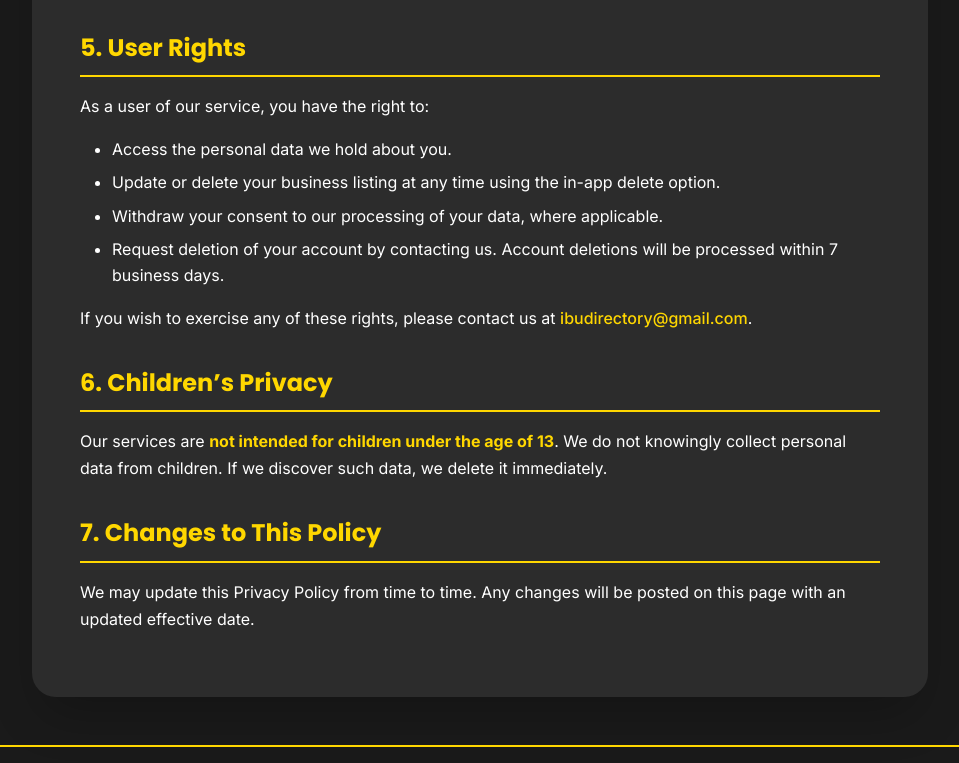
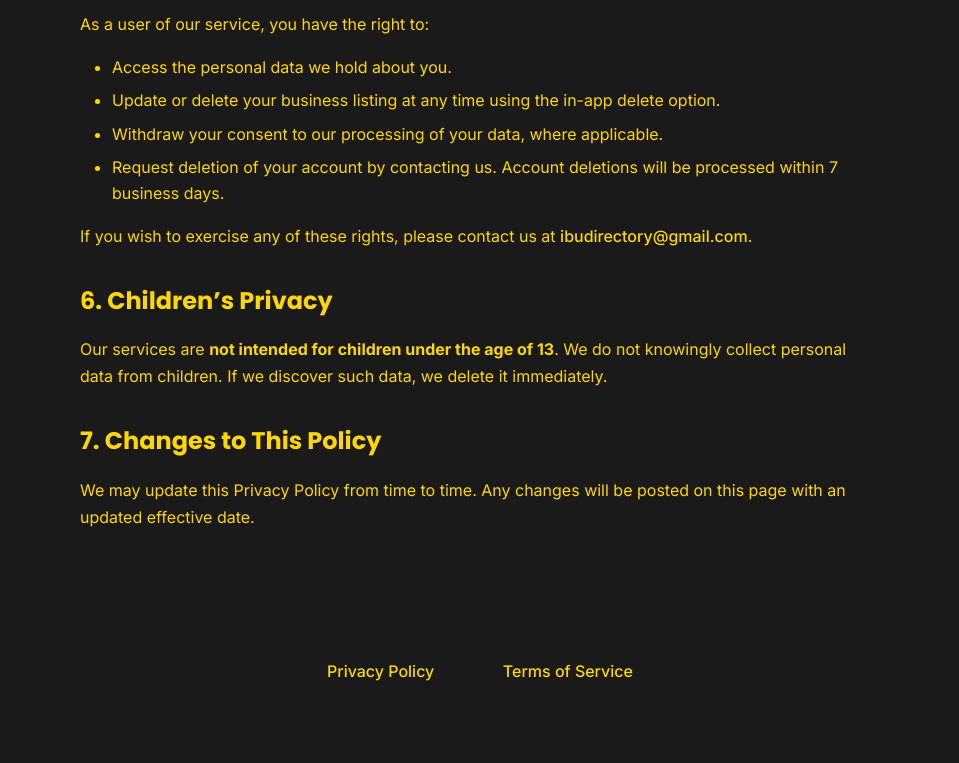
Before and after one commit to AmMasse/IBU-Business-Directory, a website: page privacy.html in a window 1280 px wide. Shown: the part 1316-2079 px from the top of the page, without its empty margins (160-1119 px from the left). After the commit the page ends 2017 px from the top, so only its background shows below. Drawn offline with Linux system fonts and the light colour scheme.

Commit message:
Remove boxes and simplify legal pages

```diff
--- a/privacy.html
+++ b/privacy.html
@@ -9,18 +9,15 @@
       font-family: 'Inter', -apple-system, BlinkMacSystemFont, 'Segoe UI', Roboto, sans-serif;
       line-height: 1.6;
       margin: 0;
-      padding: 2rem;
+      padding: 1rem;
       background: #1a1a1a;
-      color: #ffffff;
+      color: #FFD700;
       min-height: 100vh;
     }
     .container {
       max-width: 800px;
       margin: 0 auto;
-      background: #2c2c2c;
-      padding: 3rem;
-      border-radius: 1.5rem;
-      box-shadow: 0 25px 50px -12px rgba(0, 0, 0, 0.25);
+      padding: 2rem;
     }
     h1 {
       color: #FFD700;
@@ -28,7 +25,6 @@
       font-size: 2.5rem;
       margin-bottom: 1.5rem;
       text-align: center;
-      text-shadow: 2px 2px 4px rgba(0,0,0,0.5);
     }
     h2 {
       color: #FFD700;
@@ -36,16 +32,14 @@
       font-size: 1.5rem;
       margin-top: 2rem;
       margin-bottom: 1rem;
-      padding-bottom: 0.5rem;
-      border-bottom: 2px solid #FFD700;
     }
     p {
-      color: #ffffff;
+      color: #FFD700;
       margin-bottom: 1rem;
       line-height: 1.7;
     }
     ul, ol {
-      color: #ffffff;
+      color: #FFD700;
       margin: 1rem 0;
       padding-left: 2rem;
     }
@@ -70,27 +64,26 @@
       padding: 0.75rem 1.5rem;
       background: #FFD700;
       color: #1a1a1a;
-      border-radius: 2rem;
+      border-radius: 0.5rem;
       font-weight: 600;
       transition: all 0.3s ease;
     }
     .back-link:hover {
       transform: translateY(-2px);
-      box-shadow: 0 10px 15px -3px rgba(255, 215, 0, 0.3);
       text-decoration: none;
     }
     footer {
       text-align: center;
       margin-top: 3rem;
       padding-top: 2rem;
-      border-top: 2px solid #FFD700;
     }
     footer a {
       margin: 0 1rem;
       padding: 0.5rem 1rem;
-      background: rgba(255, 215, 0, 0.1);
+      background: transparent;
       border-radius: 0.5rem;
       transition: all 0.3s ease;
+      color: #FFD700;
     }
     footer a:hover {
       background: #FFD700;
```
Also changed, not shown: terms.html (+8 -15 lines).
